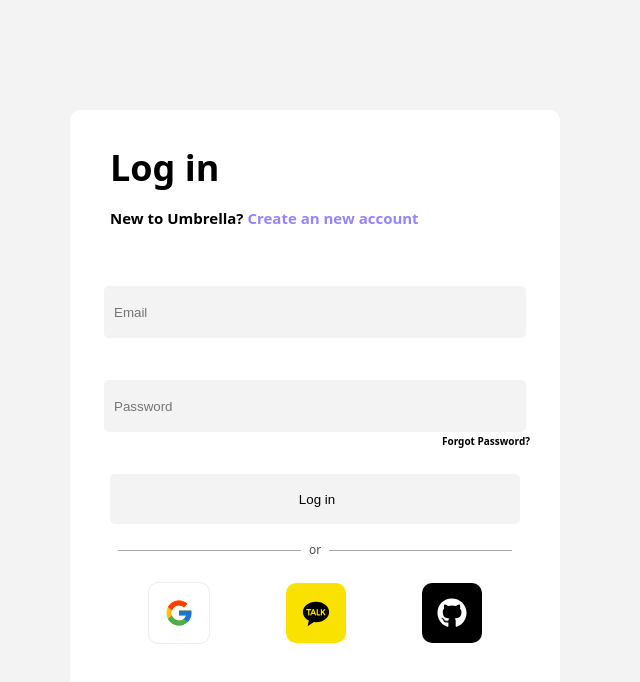
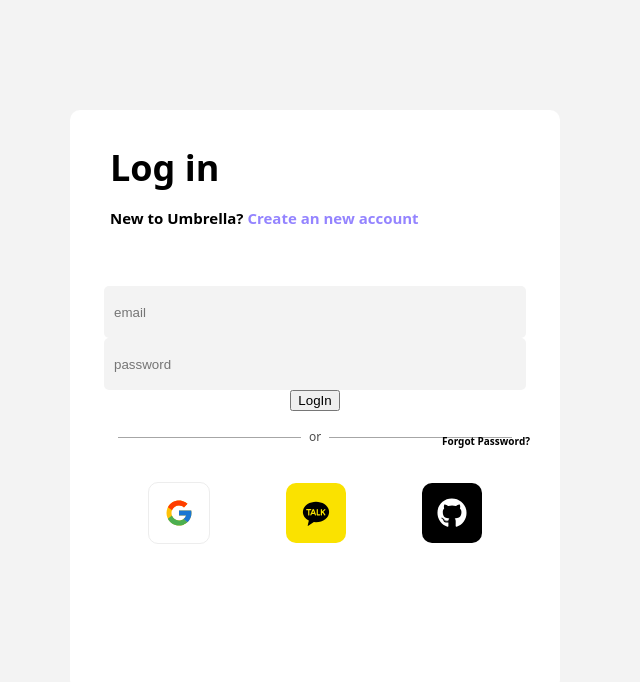
Before and after one commit to SugarSyrup/Umbrella, a Next.js app: page /user/login in a window 1280 px wide. Shown: the top 682 px of the page, without its empty margins (325-965 px from the left). Built offline with nearby package versions, Linux system fonts and the light colour scheme.

Commit message:
Refactor : LoginForm Molecule
Refactoring Login Form

```diff
--- /dev/null
+++ b/components/atoms/FormInput.tsx
@@ -0,0 +1,12 @@
+import { UseFormRegisterReturn } from "react-hook-form";
+
+export interface FormInputPropsType extends UseFormRegisterReturn {
+    placeholder?: string,
+    type?:string
+}
+
+export function FormInput (formInfos:FormInputPropsType) {
+    return(
+        <input {...formInfos} />
+    )
+}
--- /dev/null
+++ b/components/atoms/FormInputErrorMessage.tsx
@@ -0,0 +1,10 @@
+export interface FormInputErrorMessagePropsType {
+    errorMessage? : string,
+    color?: string
+}
+
+export function FormInputErrorMessage({errorMessage, color}:FormInputErrorMessagePropsType) {
+    return(
+        <p style={{color:color?color:"red"}}>{errorMessage}</p>
+    )
+}
--- /dev/null
+++ b/components/atoms/RectangleButton.tsx
@@ -0,0 +1,11 @@
+export interface RectangleButtonPropsType {
+    type: "button" | "submit" | "reset",
+    content: string,
+    color?: string,
+}
+
+export function RectangleButton({type, content, color}: RectangleButtonPropsType) {
+    return(
+        <button type={type} style={{color:color}}>{content}</button>
+    )
+}
--- /dev/null
+++ b/components/atoms/TextLink.tsx
@@ -0,0 +1,12 @@
+import Link from "next/link";
+
+export interface TextLinkPropsType {
+    content: string,
+    href: string,
+}
+
+export function TextLink({href, content} : TextLinkPropsType) {
+    return(
+        <Link href={href}>{content}</Link>
+    )
+}
--- a/components/user/LoginForm.tsx
+++ b/components/molecules/LoginForm.tsx
@@ -2,10 +2,14 @@ import { useForm } from 'react-hook-form';
 import { FieldValues, SubmitHandler } from 'react-hook-form/dist/types';
 import { yupResolver } from '@hookform/resolvers/yup';
 import * as Yup from 'yup';
-
 import axios, {AxiosError, AxiosResponse} from 'axios';
 
+import { FormInput } from '../atoms/FormInput';
+import { FormInputErrorMessage } from '../atoms/FormInputErrorMessage';
+
 import styles from '@/styles/pages/login.module.scss';
+import { TextLink } from '../atoms/TextLink';
+import { RectangleButton } from '../atoms/RectangleButton';
 
 const schema = Yup.object({
     username: Yup.string().email('email 형식을 입력해주세요').required('이메일(아이디)를 입력해 주세요'),
@@ -43,14 +47,14 @@ const LoginForm = () => {
     }
 
     return(
-    <form onSubmit={handleSubmit(onSubmit)} className={styles.loginForm}>
-        <input {...register('username')} placeholder='Email' />
-        <p style={{color:'red'}}>{errors.username?.message}</p>
-        <input {...register('password')} type="password" placeholder='Password' />
-        <p style={{color:'red'}}>{errors.password?.message}</p>
-        <a href="/user/forget-password">Forgot Password?</a>
-        <input aria-label="submit" type="submit" value={'Log in'} className="submit"/>
-    </form>
+        <form onSubmit={handleSubmit(onSubmit)} className={styles.loginForm}>
+            <FormInput placeholder='email' type='email' {...register('username')} />
+            { errors?.username ? <FormInputErrorMessage errorMessage={errors.username.message} color="red"/> : <></> }
+            <FormInput placeholder='password' type='password' {...register('password')} />
+            { errors?.password ? <FormInputErrorMessage errorMessage={errors.password.message} color="red"/> : <></> }
+            <TextLink href="/user/forget-password" content="Forgot Password?"/>
+            <RectangleButton type="submit" content="LogIn"/>
+        </form>
     )
 }
 
--- a/pages/api/hello.ts
+++ /dev/null
@@ -1,13 +0,0 @@
-// Next.js API route support: https://nextjs.org/docs/api-routes/introduction
-import type { NextApiRequest, NextApiResponse } from 'next'
-
-type Data = {
-  name: string
-}
-
-export default function handler(
-  req: NextApiRequest,
-  res: NextApiResponse<Data>
-) {
-  res.status(200).json({ name: 'John Doe' })
-}
--- a/pages/user/login.tsx
+++ b/pages/user/login.tsx
@@ -4,7 +4,7 @@ import { RiKakaoTalkFill } from 'react-icons/ri';
 
 import styles from '@/styles/pages/login.module.scss';
 
-import LoginForm from '@/components/user/LoginForm';
+import LoginForm from '@/components/molecules/LoginForm';
 
 export default function Home() {
 
```
